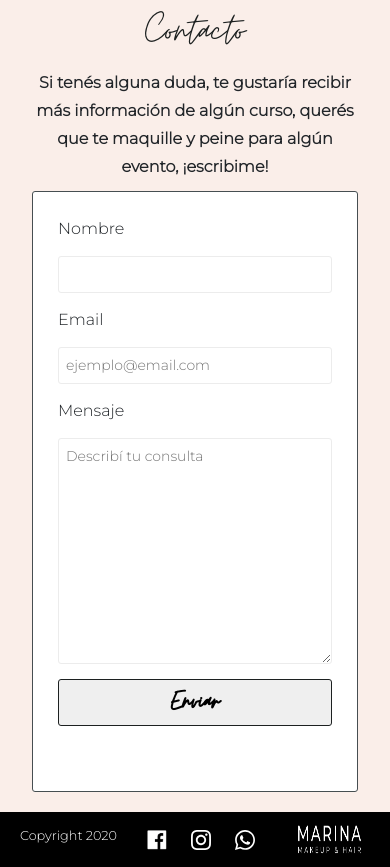
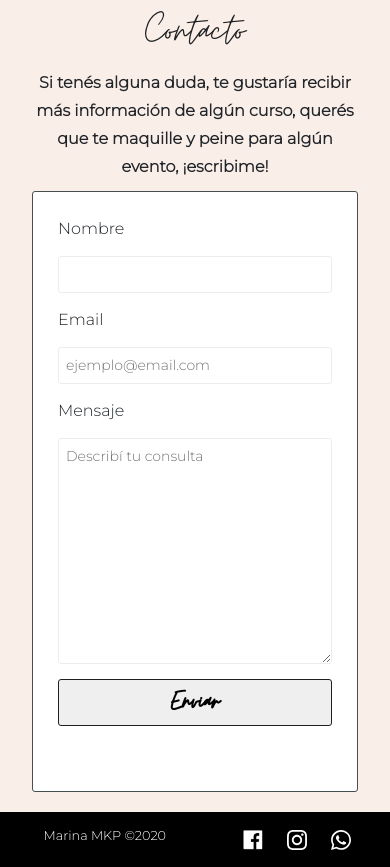
Before and after one commit to daianavaisman/dw-proyecto-final, a website: page index.html in a window 390 px wide. Shown: the part 3138-4005 px from the top of the page. Drawn offline with nearby package versions, Linux system fonts and the light colour scheme.

Commit message:
final adjustments to footer mobile

```diff
--- a/index.html
+++ b/index.html
@@ -14,7 +14,7 @@
     <meta property="og:type" content="website">
     <meta property="og:title" content="La mejor opción al elegir quién te maquille y peine para tu evento">
     <meta property="og:description" content="Marina es una maquilladora y peinadora profesional con años de experiencia, especializada en novias y quinceañeras.">
-    <meta property="og:url" content="https://marinamkp.com.ar">
+    <meta property="og:url" content="https://marinamkp.000webhostapp.com/">
     <meta property="og:image" content="images/mari.jpg">
 
     <title>Marina MKP - Peinado y Maquillaje</title>
@@ -219,7 +219,7 @@
 
     <!-- Footer -->
     <footer class="footer">
-        <div><p class="white footer-responsive">Copyright 2020</p></div>
+        <div><p class="white footer-responsive">Marina MKP ©2020</p></div>
         <ul class="menu-footer">
             <li><a target="_blank" href="https://www.facebook.com/marina.mkp/"><img src="images/fb-white.jpg" alt="Marina MKP Facebook" class="footer-social"></a></li>
             <li><a target="_blank" href="https://www.instagram.com/marina.mkp/"><img src="images/ig-white.svg" alt="Marina MKP Instagram" class="footer-social"></a></li>
--- a/scss/components/_footer.scss
+++ b/scss/components/_footer.scss
@@ -42,7 +42,7 @@
     }
 
     .logoFooter {
-        max-width: 18%;
+        display: none;
     }
 }
 
```
Also changed, not shown: css/style.css.
